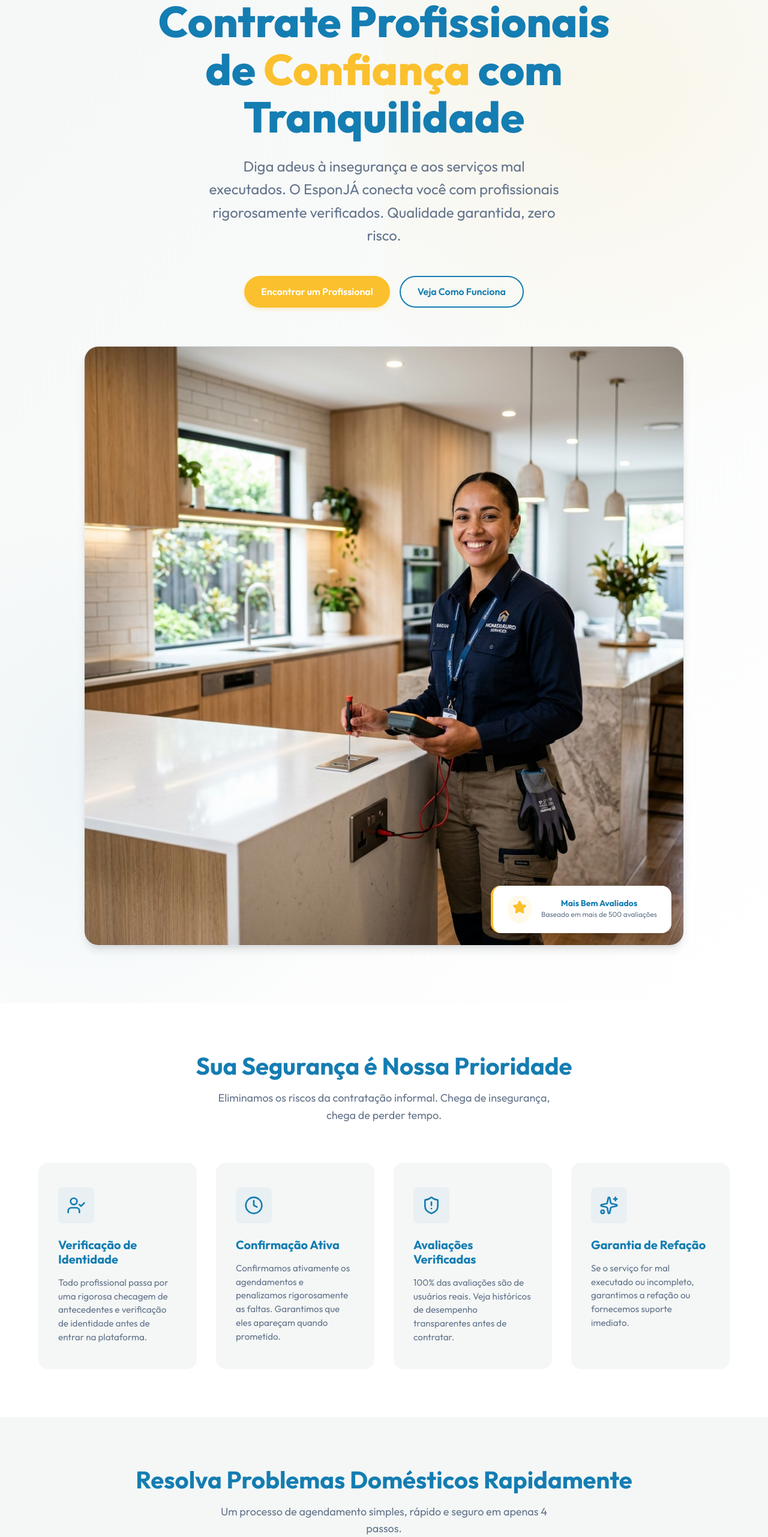
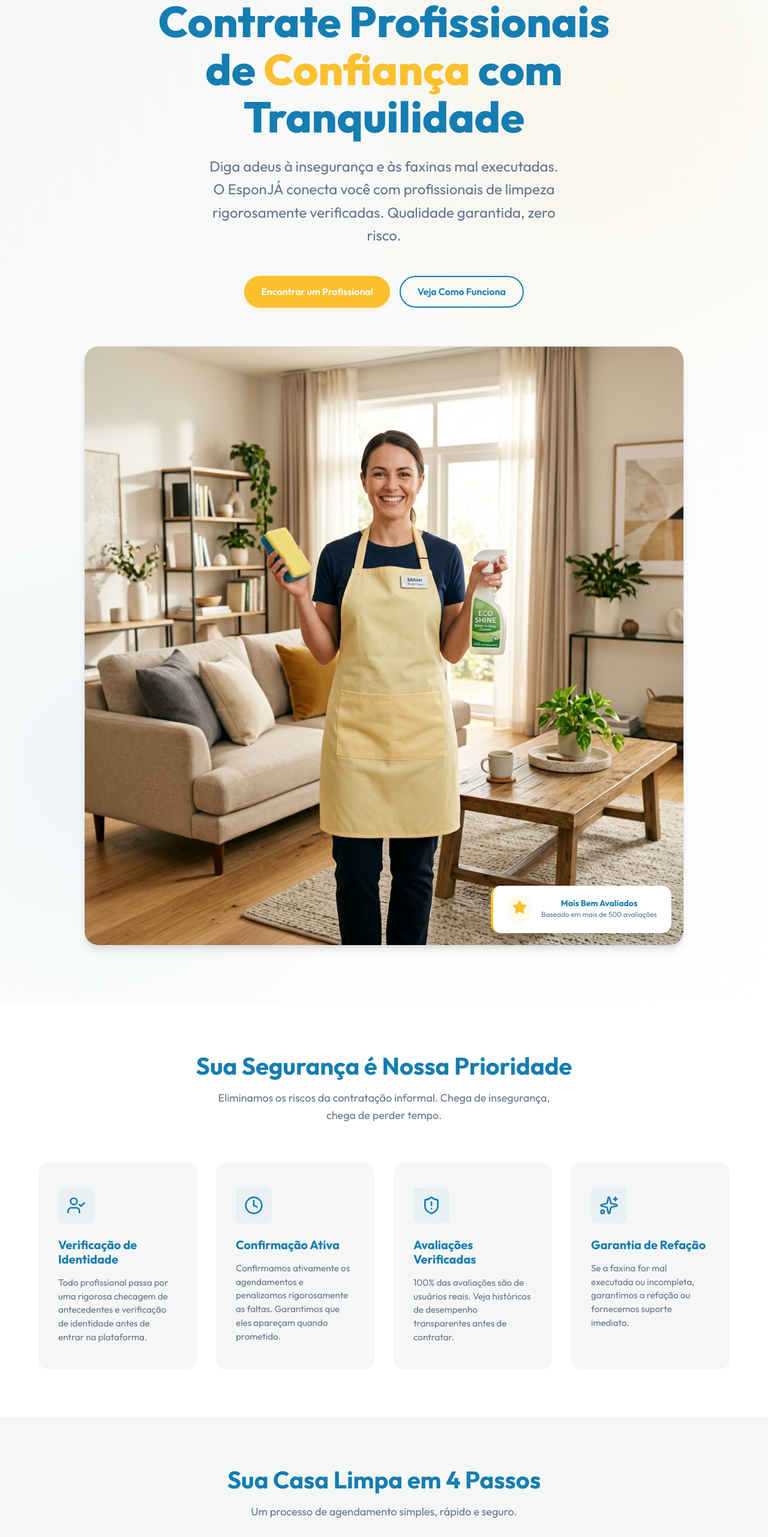
Before and after one commit to EsponJA-Startup/EsponJA, a React (Vite) app in the folder client/: page / in a window 1280 px wide. Shown: the part 234-2797 px from the top of the page at 60% size. Built offline with nearby package versions, Linux system fonts and the light colour scheme.

Commit message:
Text and image adjustment

```diff
--- a/client/src/components/Features.jsx
+++ b/client/src/components/Features.jsx
@@ -22,7 +22,7 @@
     {
       icon: <Sparkles size={32} />,
       title: 'Garantia de Refação',
-      description: 'Se o serviço for mal executado ou incompleto, garantimos a refação ou fornecemos suporte imediato.'
+      description: 'Se a faxina for mal executada ou incompleta, garantimos a refação ou fornecemos suporte imediato.'
     }
   ];
 
--- a/client/src/components/Hero.jsx
+++ b/client/src/components/Hero.jsx
@@ -16,7 +16,7 @@
         </h1>
 
         <p className="hero-subtitle">
-          Diga adeus à insegurança e aos serviços mal executados. O EsponJÁ conecta você com profissionais rigorosamente verificados. Qualidade garantida, zero risco.
+          Diga adeus à insegurança e às faxinas mal executadas. O EsponJÁ conecta você com profissionais de limpeza rigorosamente verificadas. Qualidade garantida, zero risco.
         </p>
 
         <div className="hero-actions">
@@ -27,7 +27,7 @@
         <div className="hero-image-wrapper">
           <img
             src="/hero-image.png"
-            alt="Profissional verificado e amigável dentro de uma casa moderna"
+            alt="Profissional de limpeza verificada e amigável dentro de uma casa limpa"
             className="hero-image"
           />
           <div className="trust-floating-badge">
--- a/client/src/components/HowItWorks.jsx
+++ b/client/src/components/HowItWorks.jsx
@@ -8,7 +8,7 @@
       num: 1,
       icon: <Search size={36} />,
       title: 'Busca Rápida',
-      description: 'Encontre rapidamente profissionais disponíveis para suas necessidades domésticas específicas em um sistema centralizado.'
+      description: 'Encontre rapidamente diaristas disponíveis para a sua faxina em um sistema centralizado.'
     },
     {
       num: 2,
@@ -26,7 +26,7 @@
       num: 4,
       icon: <Smile size={36} />,
       title: 'Relaxe',
-      description: 'Desfrute de um serviço bem feito. Se surgir algum problema, nossa garantia de refação e suporte ativo cobrem você.'
+      description: 'Desfrute de uma casa limpa e cheirosa. Se surgir algum problema, nossa garantia de refação e suporte ativo cobrem você.'
     }
   ];
 
@@ -34,9 +34,9 @@
     <section id="how-it-works" className="section how-it-works">
       <div className="container">
         <div className="text-center">
-          <h2 className="section-title">Resolva Problemas Domésticos Rapidamente</h2>
+          <h2 className="section-title">Sua Casa Limpa em 4 Passos</h2>
           <p className="section-subtitle">
-            Um processo de agendamento simples, rápido e seguro em apenas 4 passos.
+            Um processo de agendamento simples, rápido e seguro.
           </p>
         </div>
 
```
Also changed, not shown: client/public/hero-image.png.
